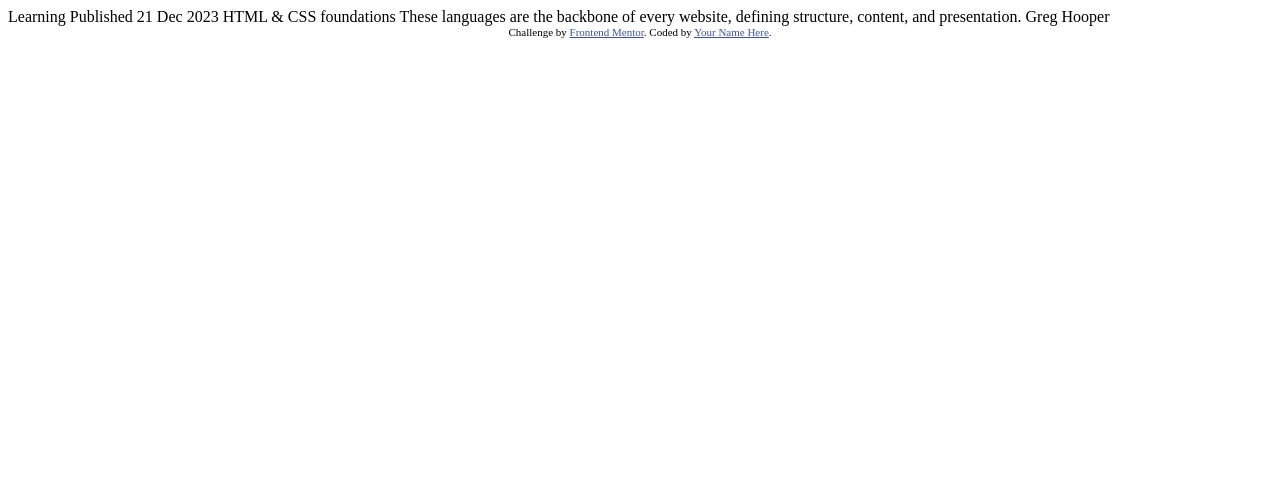
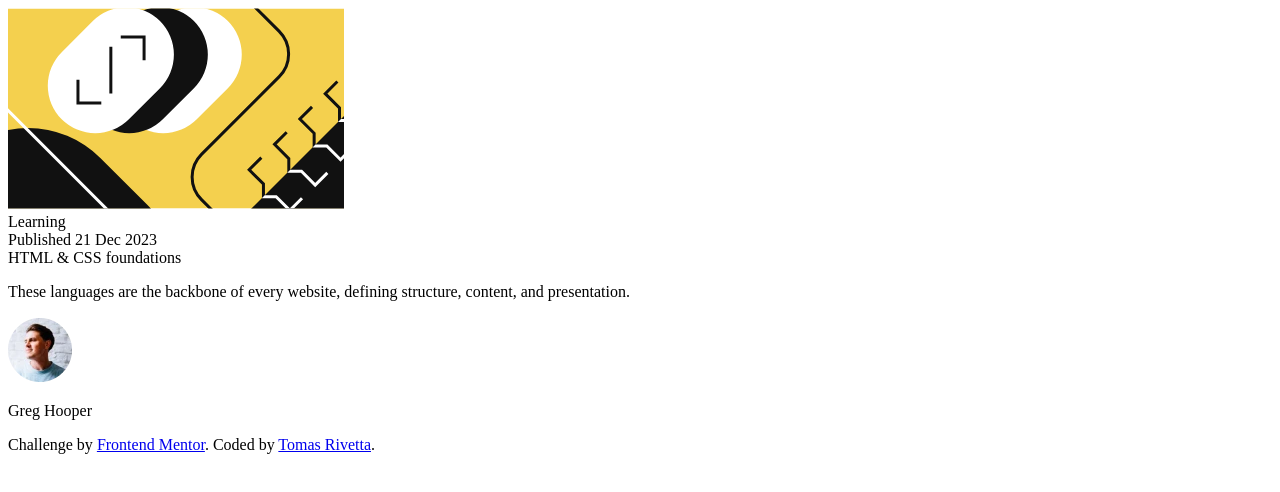
Before and after one commit to TomasRivetta/Blog-preview-card-FM, a plain HTML site: page index.html in a window 1280 px wide. Drawn offline with Linux system fonts and the light colour scheme.

Commit message:
armando estructura inicial

```diff
--- a/index.html
+++ b/index.html
@@ -5,30 +5,61 @@
   <meta name="viewport" content="width=device-width, initial-scale=1.0"> <!-- displays site properly based on user's device -->
 
   <link rel="icon" type="image/png" sizes="32x32" href="./assets/images/favicon-32x32.png">
-
+  <link rel="stylesheet" href="css/index.css">
   <title>Frontend Mentor | Blog preview card</title>
 
   <!-- Feel free to remove these styles or customise in your own stylesheet 👍 -->
-  <style>
+  <!-- <style>
     .attribution { font-size: 11px; text-align: center; }
     .attribution a { color: hsl(228, 45%, 44%); }
-  </style>
+
+  </style> -->
 </head>
 <body>
 
-  Learning
+  <main>
 
-  Published 21 Dec 2023
+    <div class="card-main">
 
-  HTML & CSS foundations
+      <div class="card-section_main">
 
-  These languages are the backbone of every website, defining structure, content, and presentation.
+        <div>
+          <img class="card-seccion__image" src="./assets/images/illustration-article.svg" alt="imagen principal de la card" >
+        </div>
 
-  Greg Hooper
+        <div>Learning</div>
 
-  <div class="attribution">
-    Challenge by <a href="https://www.frontendmentor.io?ref=challenge" target="_blank">Frontend Mentor</a>.
-    Coded by <a href="#">Your Name Here</a>.
-  </div>
+        <div>Published 21 Dec 2023</div>
+
+        <div>HTML & CSS foundations</div>
+
+        <div class="card-section--text-information">
+          <p>These languages are the backbone of every website, defining structure, content, and presentation.</p>
+        </div>
+
+        <div class="card-section__person">
+
+          <div>
+            <img src="assets/images/image-avatar.webp" alt="avatar">
+          </div>
+
+          <div class="card-section__person--name">
+            <p>Greg Hooper</p>
+          </div>
+        </div>
+      </div>
+
+    </div>
+
+  </main>
+
+  <footer>
+
+    <div class="attribution">
+      Challenge by <a href="https://www.frontendmentor.io?ref=challenge" target="_blank">Frontend Mentor</a>.
+      Coded by <a href="https://github.com/TomasRivetta" target="_blank">Tomas Rivetta</a>.
+    </div>
+
+  </footer>
 </body>
 </html>
```
